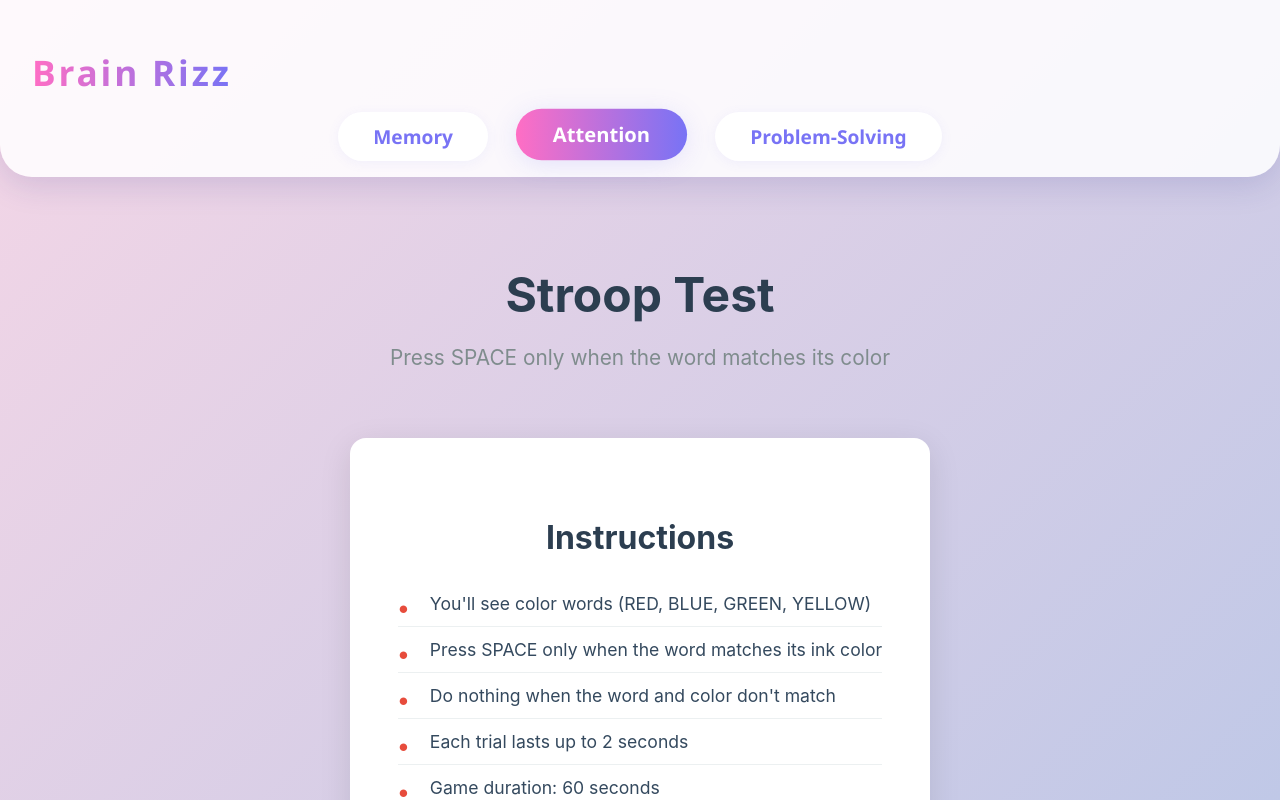
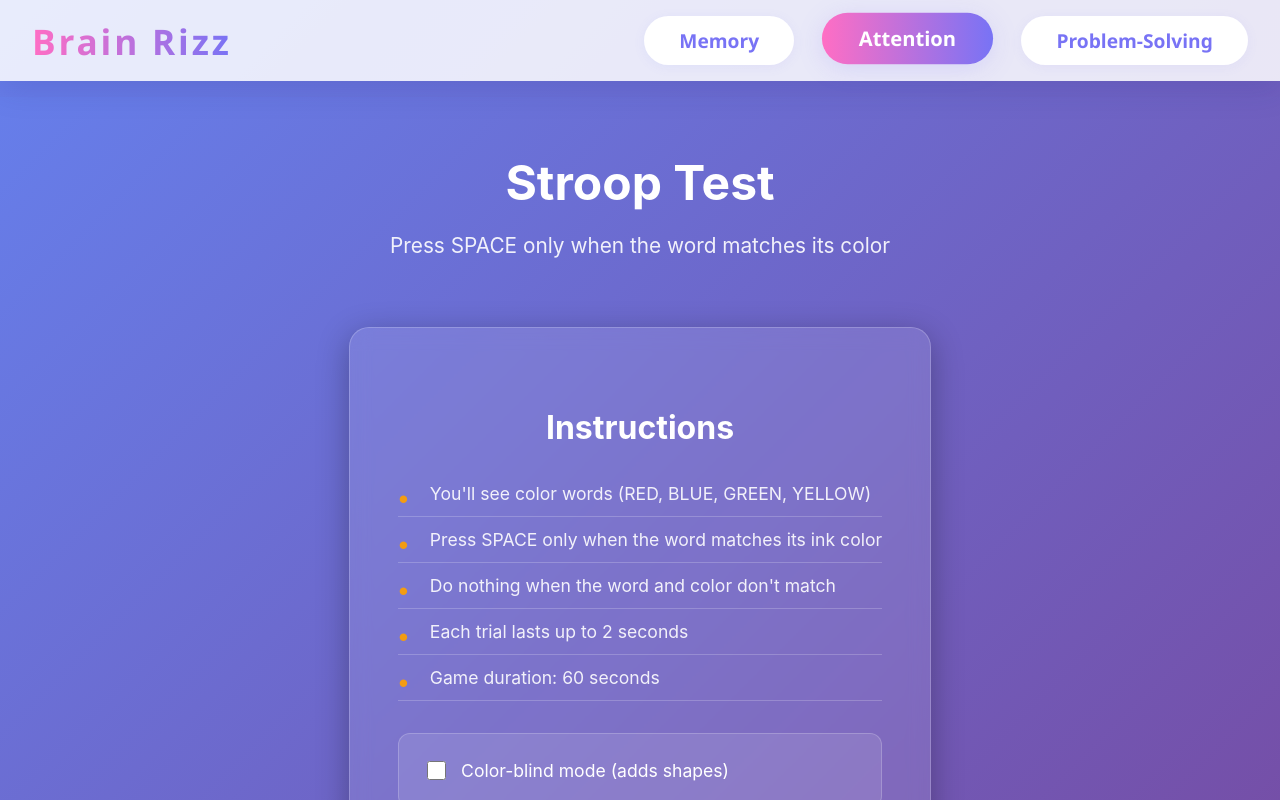
Before and after one commit to MrDanPotter/brain-rizz, a React (Create React App) app: page /attention in a window 1280 px wide. Shown: the top 800 px of the page. Built offline with nearby package versions, Linux system fonts and the light colour scheme.

Commit message:
refining

```diff
--- a/src/App.css
+++ b/src/App.css
@@ -39,17 +39,19 @@
 
 /* Gen Z Modern Art Style */
 body {
-  background: linear-gradient(135deg, #f5d6e6 0%, #b8c6e7 100%);
+  background: linear-gradient(135deg, #667eea 0%, #764ba2 100%);
   min-height: 100vh;
 }
 
 .br-header {
   display: flex;
-  flex-direction: column;
+  flex-direction: row;
+  justify-content: space-between;
+  align-items: center;
   background: rgba(255,255,255,0.85);
   box-shadow: 0 8px 32px 0 rgba(31, 38, 135, 0.15);
-  border-radius: 0 0 2rem 2rem;
-  padding: 1.5rem 2rem 1rem 2rem;
+  border-radius: 0;
+  padding: 1rem 2rem;
   margin-bottom: 1rem;
   position: sticky;
   top: 0;
@@ -64,16 +66,15 @@ body {
   background: linear-gradient(90deg, #ff6ec4 0%, #7873f5 100%);
   -webkit-background-clip: text;
   -webkit-text-fill-color: transparent;
-  margin-bottom: 1rem;
+  margin: 0;
   text-align: left;
-  align-self: flex-start;
 }
 
 .br-nav {
   display: flex;
   gap: 2rem;
   justify-content: center;
-  align-self: center;
+  align-items: center;
 }
 
 .br-nav-btn {
@@ -122,21 +123,27 @@ body {
 }
 
 @media (max-width: 600px) {
+  .br-header {
+    flex-direction: column;
+    gap: 1rem;
+    padding: 1rem;
+  }
+
   .br-title {
     font-size: 1.8rem;
   }
+
   .br-section-placeholder {
     font-size: 1.2rem;
     padding: 2rem 1rem;
   }
+
   .br-nav {
     gap: 0.5rem;
   }
+
   .br-nav-btn {
     padding: 0.5rem 1.2rem;
     font-size: 1rem;
   }
-  .br-header {
-    padding: 1rem 1rem 0.5rem 1rem;
-  }
 }
--- a/src/pages/attention/AttentionPage.css
+++ b/src/pages/attention/AttentionPage.css
@@ -1,13 +1,17 @@
 /* Stroop Test Styles */
 
 .stroop-page {
-  padding: 2rem;
-  max-width: 1200px;
-  margin: 0 auto;
-  min-height: 100vh;
+  padding: 1rem;
+  width: 100%;
+  min-height: calc(100vh - 200px);
   display: flex;
   flex-direction: column;
+  align-items: center;
   justify-content: center;
+  background: linear-gradient(135deg, #667eea 0%, #764ba2 100%);
+  color: white;
+  margin: 0;
+  position: relative;
 }
 
 .stroop-header {
@@ -17,13 +21,13 @@
 
 .stroop-header h2 {
   font-size: 3rem;
-  color: #2c3e50;
+  color: white;
   margin-bottom: 0.5rem;
 }
 
 .stroop-header p {
   font-size: 1.3rem;
-  color: #7f8c8d;
+  color: rgba(255, 255, 255, 0.9);
 }
 
 /* Menu Styles */
@@ -34,17 +38,19 @@
 }
 
 .menu-card {
-  background: white;
-  border-radius: 16px;
+  background: rgba(255, 255, 255, 0.1);
+  backdrop-filter: blur(10px);
+  border-radius: 20px;
   padding: 3rem;
-  box-shadow: 0 8px 32px rgba(0, 0, 0, 0.1);
+  box-shadow: 0 8px 32px rgba(0, 0, 0, 0.3);
+  border: 1px solid rgba(255, 255, 255, 0.2);
   max-width: 600px;
   width: 100%;
 }
 
 .menu-card h3 {
   font-size: 2rem;
-  color: #2c3e50;
+  color: white;
   margin-bottom: 1.5rem;
   text-align: center;
 }
@@ -57,16 +63,16 @@
 
 .menu-card li {
   padding: 0.75rem 0;
-  color: #34495e;
+  color: rgba(255, 255, 255, 0.9);
   font-size: 1.1rem;
-  border-bottom: 1px solid #ecf0f1;
+  border-bottom: 1px solid rgba(255, 255, 255, 0.2);
   position: relative;
   padding-left: 2rem;
 }
 
 .menu-card li:before {
   content: "•";
-  color: #e74c3c;
+  color: #f39c12;
   font-weight: bold;
   position: absolute;
   left: 0;
@@ -76,9 +82,9 @@
 .accessibility-options {
   margin: 2rem 0;
   padding: 1.5rem;
-  background: #f8f9fa;
-  border-radius: 8px;
-  border: 2px solid #e9ecef;
+  background: rgba(255, 255, 255, 0.1);
+  border-radius: 12px;
+  border: 1px solid rgba(255, 255, 255, 0.2);
 }
 
 .checkbox-label {
@@ -86,33 +92,34 @@
   align-items: center;
   gap: 0.75rem;
   font-size: 1.1rem;
-  color: #2c3e50;
+  color: white;
   cursor: pointer;
 }
 
 .checkbox-label input[type="checkbox"] {
   width: 1.2rem;
   height: 1.2rem;
-  accent-color: #e74c3c;
+  accent-color: #f39c12;
 }
 
 .start-btn {
-  background: linear-gradient(135deg, #e74c3c 0%, #c0392b 100%);
+  background: linear-gradient(135deg, #27ae60, #2ecc71);
   color: white;
   border: none;
   padding: 1rem 3rem;
-  border-radius: 50px;
+  border-radius: 10px;
   font-size: 1.3rem;
   font-weight: bold;
   cursor: pointer;
   transition: all 0.3s ease;
   width: 100%;
   margin-top: 1rem;
+  box-shadow: 0 4px 15px rgba(39, 174, 96, 0.4);
 }
 
 .start-btn:hover {
   transform: translateY(-2px);
-  box-shadow: 0 8px 25px rgba(231, 76, 60, 0.3);
+  box-shadow: 0 6px 20px rgba(39, 174, 96, 0.6);
 }
 
 /* Game Styles */
@@ -122,6 +129,7 @@
   height: 100vh;
   padding: 1rem;
   transition: all 0.15s ease;
+  background: linear-gradient(135deg, #667eea 0%, #764ba2 100%);
 }
 
 .game-header {
@@ -129,20 +137,22 @@
   justify-content: space-between;
   align-items: center;
   padding: 1rem 2rem;
-  background: rgba(255, 255, 255, 0.95);
-  border-radius: 12px;
+  background: rgba(255, 255, 255, 0.1);
+  backdrop-filter: blur(10px);
+  border-radius: 15px;
   margin-bottom: 2rem;
   box-shadow: 0 4px 12px rgba(0, 0, 0, 0.1);
+  border: 1px solid rgba(255, 255, 255, 0.2);
 }
 
 .score-display, .time-display {
   font-size: 1.5rem;
   font-weight: bold;
-  color: #2c3e50;
+  color: white;
 }
 
 .score-display {
-  color: #e74c3c;
+  color: #f39c12;
 }
 
 .time-display {
@@ -165,6 +175,11 @@
   position: relative;
   min-height: 200px;
   min-width: 300px;
+  background: rgba(255, 255, 255, 0.1);
+  backdrop-filter: blur(10px);
+  border-radius: 20px;
+  padding: 2rem;
+  border: 1px solid rgba(255, 255, 255, 0.2);
 }
 
 .stimulus-word {
@@ -172,7 +187,7 @@
   font-weight: bold;
   text-transform: uppercase;
   letter-spacing: 2px;
-  text-shadow: 2px 2px 4px rgba(0, 0, 0, 0.1);
+  text-shadow: 2px 2px 4px rgba(0, 0, 0, 0.3);
   z-index: 2;
   position: relative;
 }
@@ -201,25 +216,26 @@
 }
 
 .response-btn {
-  background: linear-gradient(135deg, #3498db 0%, #2980b9 100%);
+  background: linear-gradient(135deg, #e74c3c, #c0392b);
   color: white;
   border: none;
   padding: 1rem 2rem;
-  border-radius: 50px;
+  border-radius: 10px;
   font-size: 1.1rem;
   font-weight: bold;
   cursor: pointer;
   transition: all 0.3s ease;
   min-width: 250px;
+  box-shadow: 0 4px 15px rgba(231, 76, 60, 0.4);
 }
 
 .response-btn:hover:not(:disabled) {
   transform: translateY(-2px);
-  box-shadow: 0 6px 20px rgba(52, 152, 219, 0.3);
+  box-shadow: 0 6px 20px rgba(231, 76, 60, 0.6);
 }
 
 .response-btn:disabled {
-  background: #bdc3c7;
+  background: rgba(189, 195, 199, 0.5);
   cursor: not-allowed;
   transform: none;
   box-shadow: none;
@@ -227,19 +243,21 @@
 
 /* Feedback Animations */
 .stroop-game.feedback-correct {
-  background: linear-gradient(135deg, rgba(46, 204, 113, 0.1) 0%, rgba(39, 174, 96, 0.1) 100%);
+  background: linear-gradient(135deg, rgba(46, 204, 113, 0.2) 0%, rgba(39, 174, 96, 0.2) 100%);
 }
 
 .stroop-game.feedback-incorrect {
-  background: linear-gradient(135deg, rgba(231, 76, 60, 0.1) 0%, rgba(192, 57, 43, 0.1) 100%);
+  background: linear-gradient(135deg, rgba(231, 76, 60, 0.2) 0%, rgba(192, 57, 43, 0.2) 100%);
 }
 
 /* Summary Styles */
 .summary-card {
-  background: white;
-  border-radius: 16px;
+  background: rgba(255, 255, 255, 0.1);
+  backdrop-filter: blur(10px);
+  border-radius: 20px;
   padding: 3rem;
-  box-shadow: 0 8px 32px rgba(0, 0, 0, 0.1);
+  box-shadow: 0 8px 32px rgba(0, 0, 0, 0.3);
+  border: 1px solid rgba(255, 255, 255, 0.2);
   max-width: 600px;
   width: 100%;
   margin: 0 auto;
@@ -247,7 +265,7 @@
 
 .summary-card h3 {
   font-size: 2rem;
-  color: #2c3e50;
+  color: white;
   margin-bottom: 2rem;
   text-align: center;
 }
@@ -263,39 +281,40 @@
   justify-content: space-between;
   align-items: center;
   padding: 1rem;
-  background: #f8f9fa;
-  border-radius: 8px;
-  border-left: 4px solid #e74c3c;
+  background: rgba(255, 255, 255, 0.1);
+  border-radius: 12px;
+  border-left: 4px solid #f39c12;
 }
 
 .stat-label {
   font-size: 1.1rem;
-  color: #2c3e50;
+  color: white;
   font-weight: 500;
 }
 
 .stat-value {
   font-size: 1.3rem;
   font-weight: bold;
-  color: #e74c3c;
+  color: #f39c12;
 }
 
 .play-again-btn {
-  background: linear-gradient(135deg, #e74c3c 0%, #c0392b 100%);
+  background: linear-gradient(135deg, #27ae60, #2ecc71);
   color: white;
   border: none;
   padding: 1rem 3rem;
-  border-radius: 50px;
+  border-radius: 10px;
   font-size: 1.2rem;
   font-weight: bold;
   cursor: pointer;
   transition: all 0.3s ease;
   width: 100%;
+  box-shadow: 0 4px 15px rgba(39, 174, 96, 0.4);
 }
 
 .play-again-btn:hover {
   transform: translateY(-2px);
-  box-shadow: 0 8px 25px rgba(231, 76, 60, 0.3);
+  box-shadow: 0 6px 20px rgba(39, 174, 96, 0.6);
 }
 
 /* Responsive Design */
--- a/src/pages/problem-solving/ProblemSolvingPage.css
+++ b/src/pages/problem-solving/ProblemSolvingPage.css
@@ -6,7 +6,7 @@
   flex-direction: column;
   align-items: center;
   justify-content: flex-start;
-  background: linear-gradient(135deg, #27ae60 0%, #229954 100%);
+  background: linear-gradient(135deg, #667eea 0%, #764ba2 100%);
   color: white;
   margin: 0;
   position: relative;
```
